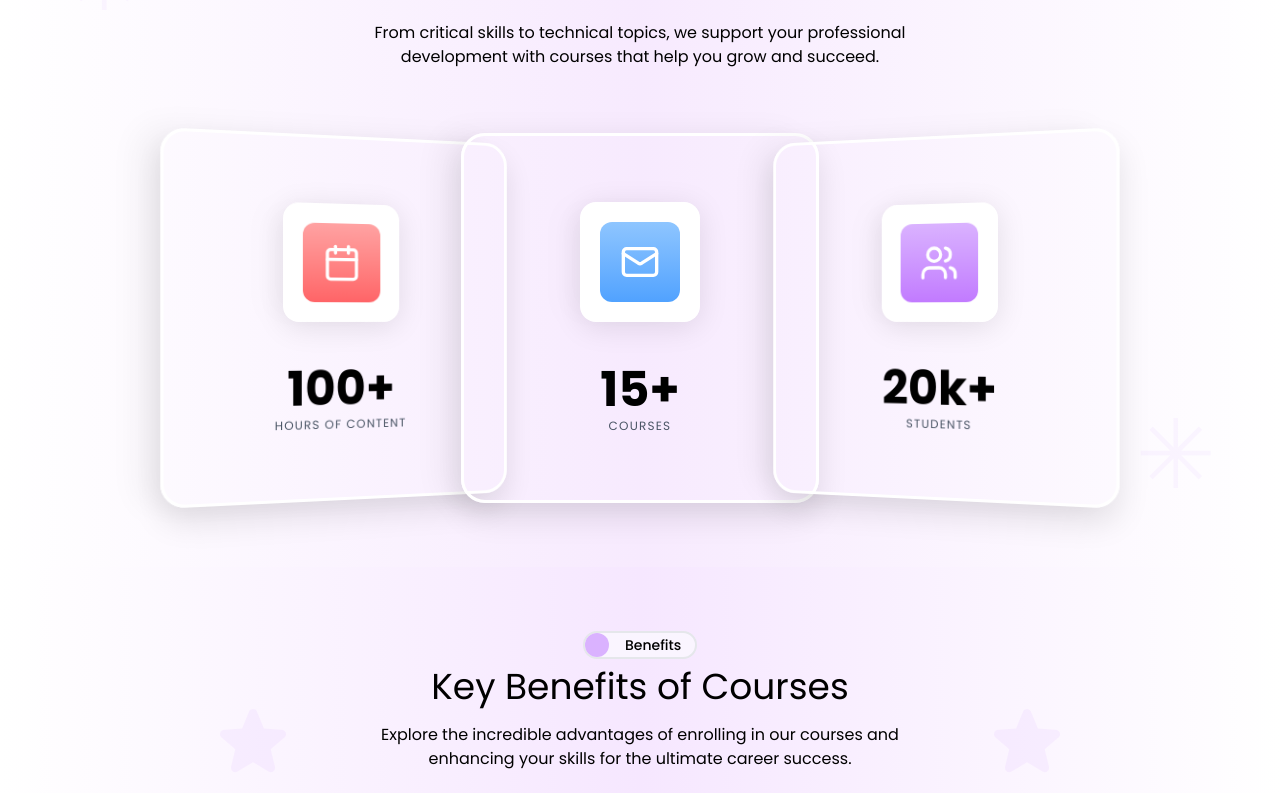
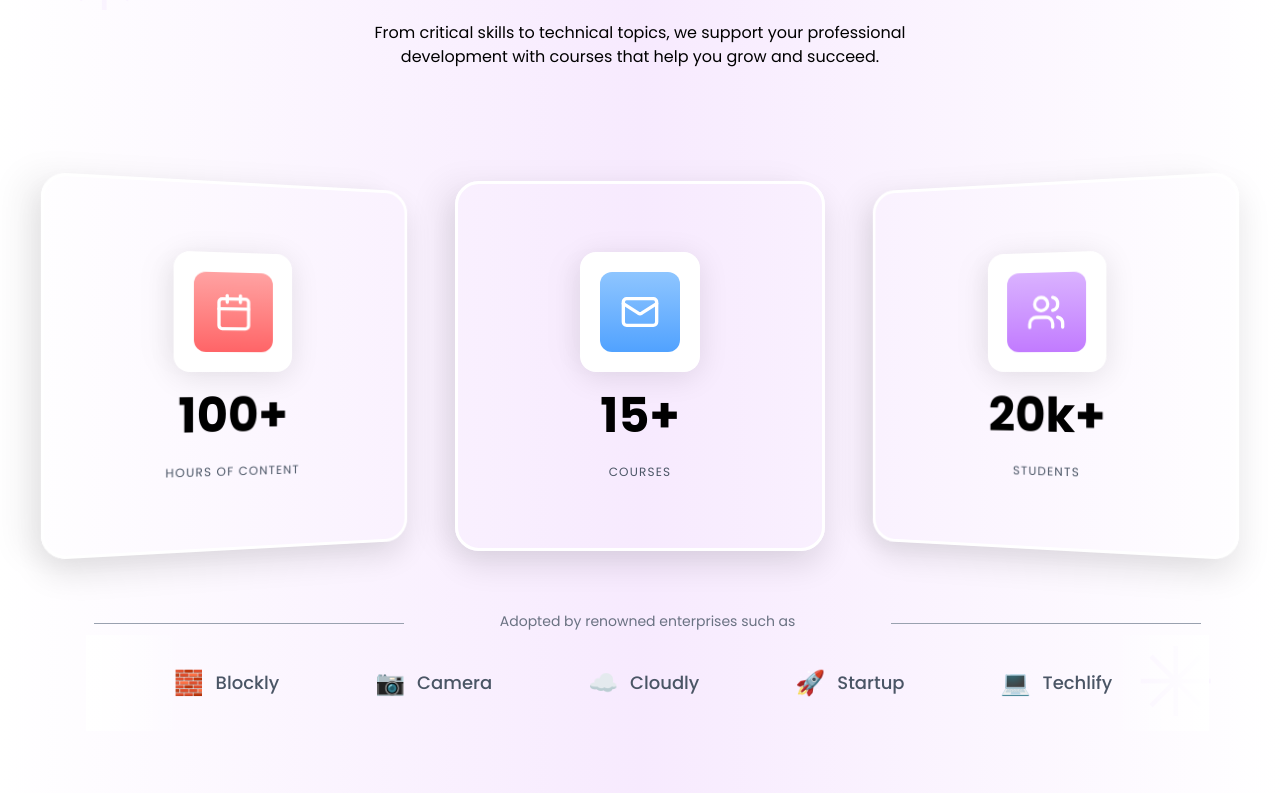
Before and after one commit to Ajnastk/SDEC-Courses, a Next.js app: page / in a window 1280 px wide. Shown: the part 1067-1860 px from the top of the page. Built offline with nearby package versions, Linux system fonts and the light colour scheme.

Commit message:
boost your skills component responsive and bottom infinity moving feature created

```diff
--- a/components/BoostYourSkills.jsx
+++ b/components/BoostYourSkills.jsx
@@ -1,5 +1,9 @@
+"use client";
+
+import { useState, useEffect, useRef } from "react";
 import { Users, Calendar, Rocket, Mail } from "lucide-react";
 import contents from "@/Contents";
+import React from "react";
 
 const icons = {
   Calendar,
@@ -9,9 +13,62 @@ const icons = {
 
 export default function BoostYourSkills() {
   const data = contents.BoostyourSkillsData;
+  const [windowWidth, setWindowWidth] = useState(0);
+  const sliderRef = useRef(null);
+  const wrapperRef = useRef(null);
+
+  useEffect(() => {
+    setWindowWidth(window.innerWidth);
+    const handleResize = () => setWindowWidth(window.innerWidth);
+    window.addEventListener("resize", handleResize);
+    return () => window.removeEventListener("resize", handleResize);
+  }, []);
+
+  useEffect(() => {
+    const slider = sliderRef.current;
+    const wrapper = wrapperRef.current;
+
+    if (!slider || !wrapper) return;
+
+    const cloneCount = 2;
+    const totalWidth = slider.scrollWidth / cloneCount;
+    let position = 0;
+    const speed = 0.4;
+    let requestId;
+
+    const animate = () => {
+      position -= speed;
+      if (position <= -totalWidth) position = 0;
+      slider.style.transform = `translateX(${position}px)`;
+      requestId = requestAnimationFrame(animate);
+    };
+
+    const handleHover = () => cancelAnimationFrame(requestId);
+    const handleHoverEnd = () => (requestId = requestAnimationFrame(animate));
+
+    requestId = requestAnimationFrame(animate);
+    wrapper.addEventListener("mouseenter", handleHover);
+    wrapper.addEventListener("mouseleave", handleHoverEnd);
+
+    return () => {
+      cancelAnimationFrame(requestId);
+      wrapper.removeEventListener("mouseenter", handleHover);
+      wrapper.removeEventListener("mouseleave", handleHoverEnd);
+    };
+  }, []);
+
+  const isLargeScreen = windowWidth >= 1024;
+  const companies = [
+    { name: "Techlify", icon: "💻" },
+    { name: "Blockly", icon: "🧱" },
+    { name: "Camera", icon: "📷" },
+    { name: "Cloudly", icon: "☁️" },
+    { name: "Startup", icon: "🚀" },
+  ];
+
   return (
-    <div className="bg-gradient-to-l from-white via-[#f7eafe] to-white  py-16 px-4 w-full mx-auto relative overflow-hidden">
-      {/* Decorative elements */}
+    <div className="bg-gradient-to-l from-white via-[#f7eafe] to-white py-16 flex flex-col px-4 w-full mx-auto relative overflow-hidden">
+      {/* Decorative Elements */}
       <div className="absolute top-16 left-16 opacity-10">
         <div className="text-purple-300 text-8xl">✳</div>
       </div>
@@ -35,47 +92,42 @@ export default function BoostYourSkills() {
         <p className="text-black max-w-xl mx-auto">{data.description}</p>
       </div>
 
-      <div className="flex px-22 flex-col md:flex-row justify-between gap-0 mt-16">
+      {/* Responsive Grid */}
+      <div className="grid grid-cols-1 md:grid-cols-2 lg:flex lg:justify-center gap-6 lg:gap-14 mt-16">
         {data.cards.map((card, index) => {
           const Icon = icons[card.icon];
           return (
             <div
               key={index}
-              className={`md:h-[370px] w-[370px] p-8 text-center transition-transform relative rounded-3xl md:flex md:flex-col justify-center items-center md:gap-5`}
+              className="px-8 text-center sm:h-[370px] h-[320px] lg:w-[370px] transition-transform relative rounded-3xl flex flex-col justify-center items-center gap-5"
               style={{
-                backgroundSize: "cover",
-                backgroundPosition: "center",
-                backgroundRepeat: "no-repeat",
-                // backgroundColor: "rgba(255, 255, 255, 0.1)", // optional fallback
                 border: "3px solid white",
                 boxShadow:
                   "0 15px 30px rgba(0,0,0,0.1), -20px 0 30px rgba(0,0,0,0.05)",
+                ...(isLargeScreen && {
                   transform:
                     index === 0
-                    ? "perspective(180px) rotateY(2.7deg) rotateX(0deg) rotate(-0deg) translateX(60px)"
+                      ? "perspective(180px) rotateY(3deg) translateX(20px)"
                       : index === 2
-                    ? "perspective(180px) rotateY(-2.7deg) rotateX(0deg) rotate(-0deg) translateX(-60px)"
+                      ? "perspective(180px) rotateY(-3deg) translateX(-20px)"
                       : "none",
+                }),
               }}
             >
-              <div className="flex justify-center mb-6">
               <div
+                className="md:w-[120px] md:h-[120px] h-[90px] w-[90px] flex justify-center items-center rounded-2xl p-4 bg-white"
                 style={{
                   boxShadow:
                     "0 5px 30px rgba(0,0,0,0.1), -20px 0px 30px rgba(0,0,0,0.02)",
                   border: "1px solid rgba(255,255,255,0.2)",
-                    backgroundColor: "white",
                 }}
-                  className="md:w-[120px] md:h-[120px] flex justify-center items-center rounded-2xl p-4"
               >
                 <div
-                    className={`bg-gradient-to-b ${card.gradientFrom} ${card.gradientTo} w-20 h-20 rounded-xl flex items-center justify-center`}
+                  className={`bg-gradient-to-b ${card.gradientFrom} ${card.gradientTo} md:w-20 md:h-20 w-14 h-14 rounded-xl flex items-center justify-center`}
                 >
-                    <Icon className="text-white w-10 h-10" />
+                  <Icon className="text-white md:w-10 md:h-10 w-8 h-8" />
                 </div>
               </div>
-              </div>
-              <div>
               <h3 className="text-5xl font-extrabold text-black mb-1">
                 {card.value}
               </h3>
@@ -83,9 +135,44 @@ export default function BoostYourSkills() {
                 {card.label}
               </p>
             </div>
-            </div>
           );
         })}
+      </div>
+
+      {/* Infinite Scrolling Companies */}
+      <div className="mt-10 w-[90%] md:ml-[50px] sm:ml-[30px] ml-[10px] lg:ml-[70px] flex flex-col items-center justify-center">
+        <div className="flex flex-row items-center gap-20 justify-center w-full mb-[-20px]">
+          <div className="hidden md:block flex-1 max-w-[310px] border-t border-gray-400"></div>
+          <div className="text-center mx-4">
+            <h3 className="text-gray-500 mt-5 text-sm font-light mb-6">
+              Adopted by renowned enterprises such as
+            </h3>
+          </div>
+          <div className="hidden md:block flex-1 max-w-[310px] border-t border-gray-400"></div>
+        </div>
+
+        <div className="relative overflow-hidden w-full py-8" ref={wrapperRef}>
+          <div className="absolute left-0 top-0 bottom-0 w-24 bg-gradient-to-r from-white to-transparent z-10"></div>
+          <div className="absolute right-0 top-0 bottom-0 w-24 bg-gradient-to-l from-white to-transparent z-10"></div>
+
+          <div className="flex" ref={sliderRef}>
+            {[...Array(4)].map((_, cloneIndex) => (
+              <React.Fragment key={`clone-${cloneIndex}`}>
+                {companies.map((company, index) => (
+                  <div
+                    key={`${company.name}-${index}-${cloneIndex}`}
+                    className="flex items-center gap-3 min-w-max px-8 mx-4"
+                  >
+                    <span className="text-2xl">{company.icon}</span>
+                    <span className="text-gray-600 font-medium text-lg whitespace-nowrap">
+                      {company.name}
+                    </span>
+                  </div>
+                ))}
+              </React.Fragment>
+            ))}
+          </div>
+        </div>
       </div>
     </div>
   );
--- a/components/PremiumCourses.jsx
+++ b/components/PremiumCourses.jsx
@@ -17,7 +17,7 @@ export default function PremiumCourses() {
             <div className="sm:text-xl text-lg text-black text-center lg:text-start">{subheading}</div>
             <div className="flex items-center text-black mt-2">
               {[1, 2, 3, 4, 5].map((star) => (
-                <span key={star} className="text-yellow-400 text-lg">
+                <span key={star} className="text-lg">
                   ⭐
                 </span>
               ))}
```
Lines whose indentation alone changed are shown as unchanged.
